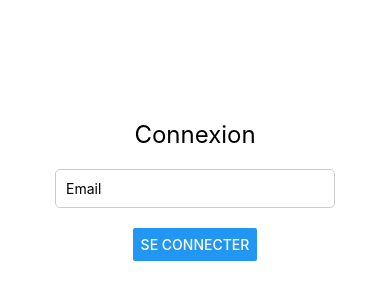
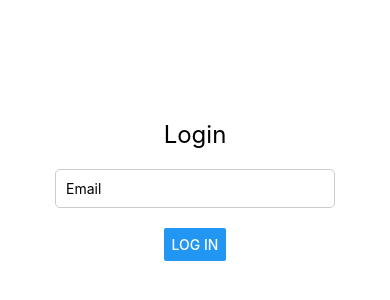
Before and after one commit to WebAvanceA25-Helene/pirates_native, a React Native app: screen / in a window 390 px wide. Shown: the part 232-532 px from the top of the page. Built offline with nearby package versions, Linux system fonts and the light colour scheme.

Commit message:
Traduction de l'interface et fonctionnement des tests maestro

```diff
--- a/App.tsx
+++ b/App.tsx
@@ -78,7 +78,7 @@ export default function App() {
     <View style={styles.container}>
       {!submitted ? (
         <>
-          <Text style={styles.title}>Connexion</Text>
+          <Text style={styles.title}>Login</Text>
           <TextInput
             placeholder="Email"
             value={email}
@@ -87,7 +87,7 @@ export default function App() {
             style={styles.input}
           />
           <Button
-            title="Se connecter"
+            title="Log in"
             accessibilityLabel="submitButton"
             onPress={handleLogin}
           />
@@ -95,10 +95,10 @@ export default function App() {
       ) : (
         <>
           <Text accessibilityLabel="welcomeText">
-            Bienvenue {email}
+            Welcome {email}
           </Text>
           <Button
-            title="Déconnexion"
+            title="Log out"
             accessibilityLabel="logoutButton" // 👈 utile pour Maestro
             onPress={handleLogout}
           />
--- a/package.json
+++ b/package.json
@@ -18,7 +18,8 @@
   },
   "devDependencies": {
     "@types/react": "~19.1.0",
-    "typescript": "~5.9.2"
+    "typescript": "~5.9.2",
+    "@react-native-community/cli": "latest"
   },
   "private": true
 }
```
Also changed, not shown: .maestro/flows/exit_flow.yaml, .maestro/flows/login_flow.yaml.
